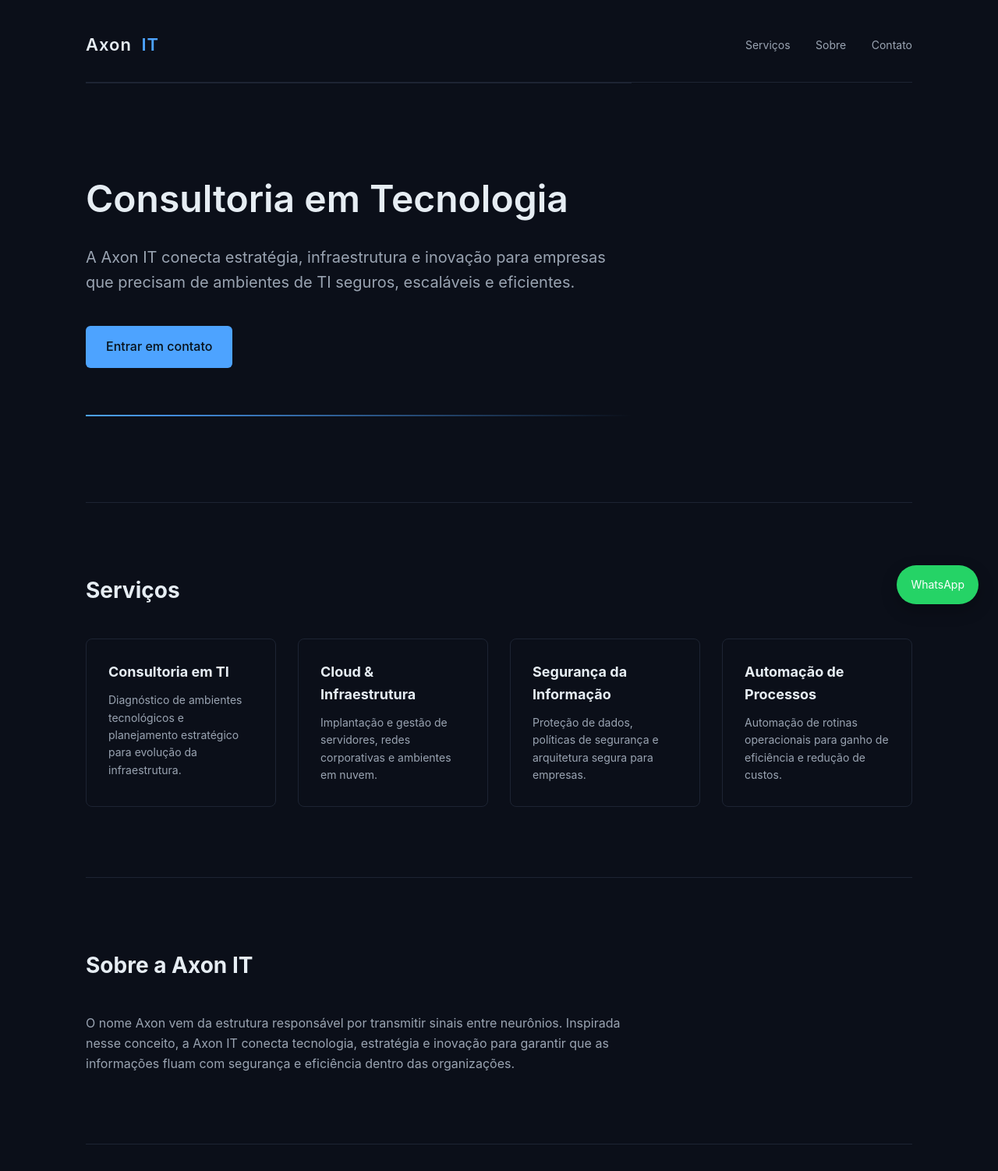
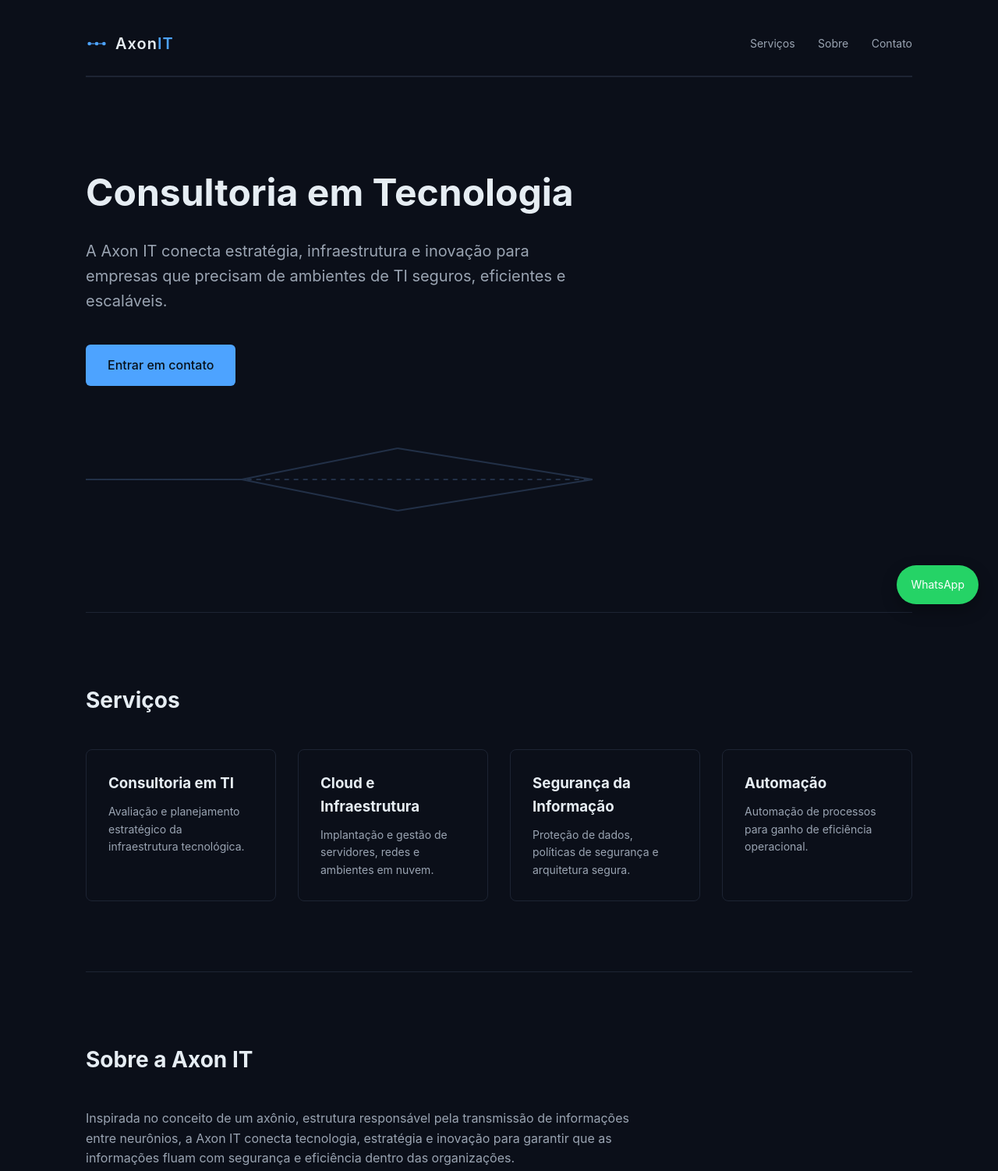
Before and after one commit to Ordn/axonit-site, a plain HTML site: page index.html in a window 1280 px wide. Shown: the top 1502 px of the page at 78% size. Drawn offline with Linux system fonts and the light colour scheme.

Commit message:
Update index.html

```diff
--- a/index.html
+++ b/index.html
@@ -4,11 +4,22 @@
 <head>
 
 <meta charset="UTF-8">
-<meta name="viewport" content="width=device-width, initial-scale=1">
+<meta name="viewport" content="width=device-width, initial-scale=1.0">
 
 <title>Axon IT | Consultoria em Tecnologia</title>
 
-<meta name="description" content="Consultoria em infraestrutura, cloud, segurança da informação e automação de processos.">
+<meta name="description" content="Axon IT - Consultoria em infraestrutura, cloud, segurança da informação e automação de processos para empresas.">
+<meta name="keywords" content="consultoria TI, infraestrutura, cloud, segurança da informação, automação">
+<meta name="author" content="Axon IT">
+
+<!-- Google Analytics (adicione seu ID) -->
+<script async src="https://www.googletagmanager.com/gtag/js?id=GA_MEASUREMENT_ID"></script>
+<script>
+window.dataLayer = window.dataLayer || [];
+function gtag(){dataLayer.push(arguments);}
+gtag('js', new Date());
+gtag('config', 'GA_MEASUREMENT_ID');
+</script>
 
 <style>
 
@@ -31,51 +42,58 @@ margin:auto;
 padding:40px 20px;
 }
 
+/* HEADER */
+
 header{
 display:flex;
 justify-content:space-between;
 align-items:center;
-padding-bottom:30px;
 border-bottom:1px solid #1d2433;
+padding-bottom:25px;
 }
 
 .logo{
-font-size:22px;
+display:flex;
+align-items:center;
+font-size:20px;
 font-weight:600;
 letter-spacing:1px;
 }
 
+.logo svg{
+margin-right:10px;
+}
+
 .logo span{
 color:#4da3ff;
-margin-left:6px;
 }
 
 nav a{
+margin-left:25px;
 text-decoration:none;
 color:#9aa4b2;
-margin-left:28px;
 font-size:14px;
-transition:0.2s;
 }
 
 nav a:hover{
-color:#ffffff;
+color:white;
 }
+
+/* HERO */
 
 .hero{
 padding:110px 0;
-max-width:700px;
 }
 
 .hero h1{
 font-size:48px;
-font-weight:600;
 margin-bottom:20px;
 }
 
 .hero p{
+font-size:20px;
 color:#9aa4b2;
-font-size:20px;
+max-width:650px;
 margin-bottom:40px;
 }
 
@@ -83,24 +101,44 @@ margin-bottom:40px;
 display:inline-block;
 background:#4da3ff;
 color:#071019;
-padding:14px 26px;
+padding:14px 28px;
 border-radius:6px;
 text-decoration:none;
 font-weight:500;
 }
 
-.signal{
+/* NEURAL ANIMATION */
+
+.neural{
 margin-top:60px;
-height:2px;
-background:linear-gradient(90deg,transparent,#4da3ff,transparent);
-background-size:200%;
-animation:signalMove 4s linear infinite;
+height:120px;
 }
 
-@keyframes signalMove{
-0%{background-position:200%}
-100%{background-position:-200%}
+.neural line{
+stroke:#223047;
+stroke-width:2;
 }
+
+.signal{
+stroke:#4da3ff;
+stroke-width:3;
+stroke-dasharray:6;
+animation:flow 3s linear infinite;
+}
+
+@keyframes flow{
+
+from{
+stroke-dashoffset:0;
+}
+
+to{
+stroke-dashoffset:-40;
+}
+
+}
+
+/* SECTIONS */
 
 section{
 padding:90px 0;
@@ -131,21 +169,24 @@ border-color:#4da3ff;
 
 .card h3{
 margin-bottom:10px;
-font-size:18px;
 }
 
 .card p{
+color:#9aa4b2;
 font-size:14px;
-color:#9aa4b2;
 }
+
+/* ABOUT */
 
 .about p{
 max-width:700px;
 color:#9aa4b2;
 }
 
+/* CONTACT */
+
 .contact-item{
-margin-bottom:14px;
+margin-bottom:15px;
 }
 
 .contact a{
@@ -153,16 +194,18 @@ color:#4da3ff;
 text-decoration:none;
 }
 
+/* FOOTER */
+
 footer{
-margin-top:60px;
 border-top:1px solid #1d2433;
 padding:30px 0;
+margin-top:50px;
+text-align:center;
 font-size:13px;
-text-align:center;
 color:#6e7681;
 }
 
-/* WhatsApp button */
+/* WHATSAPP */
 
 .whatsapp{
 position:fixed;
@@ -174,13 +217,12 @@ padding:14px 18px;
 border-radius:50px;
 text-decoration:none;
 font-size:14px;
-box-shadow:0 8px 20px rgba(0,0,0,0.25);
+box-shadow:0 8px 20px rgba(0,0,0,0.3);
 }
 
 </style>
 
 </head>
-
 
 <body>
 
@@ -189,13 +231,26 @@ box-shadow:0 8px 20px rgba(0,0,0,0.25);
 <header>
 
 <div class="logo">
+
+<!-- SVG LOGO -->
+<svg width="28" height="28" viewBox="0 0 24 24">
+<circle cx="4" cy="12" r="2" fill="#4da3ff"/>
+<circle cx="12" cy="12" r="2" fill="#4da3ff"/>
+<circle cx="20" cy="12" r="2" fill="#4da3ff"/>
+<line x1="6" y1="12" x2="10" y2="12" stroke="#4da3ff"/>
+<line x1="14" y1="12" x2="18" y2="12" stroke="#4da3ff"/>
+</svg>
+
 Axon <span>IT</span>
+
 </div>
 
 <nav>
+
 <a href="#servicos">Serviços</a>
 <a href="#sobre">Sobre</a>
 <a href="#contato">Contato</a>
+
 </nav>
 
 </header>
@@ -206,14 +261,27 @@ Axon <span>IT</span>
 <h1>Consultoria em Tecnologia</h1>
 
 <p>
-A Axon IT conecta estratégia, infraestrutura e inovação para
-empresas que precisam de ambientes de TI seguros,
-escaláveis e eficientes.
+A Axon IT conecta estratégia, infraestrutura e inovação para empresas
+que precisam de ambientes de TI seguros, eficientes e escaláveis.
 </p>
 
 <a class="btn" href="#contato">Entrar em contato</a>
 
-<div class="signal"></div>
+<div class="neural">
+
+<svg width="100%" height="120">
+
+<line x1="0" y1="60" x2="200" y2="60"></line>
+<line x1="200" y1="60" x2="400" y2="20"></line>
+<line x1="200" y1="60" x2="400" y2="100"></line>
+<line x1="400" y1="20" x2="650" y2="60"></line>
+<line x1="400" y1="100" x2="650" y2="60"></line>
+
+<line class="signal" x1="0" y1="60" x2="650" y2="60"></line>
+
+</svg>
+
+</div>
 
 </section>
 
@@ -227,32 +295,28 @@ escaláveis e eficientes.
 <div class="card">
 <h3>Consultoria em TI</h3>
 <p>
-Diagnóstico de ambientes tecnológicos e planejamento
-estratégico para evolução da infraestrutura.
+Avaliação e planejamento estratégico da infraestrutura tecnológica.
 </p>
 </div>
 
 <div class="card">
-<h3>Cloud & Infraestrutura</h3>
+<h3>Cloud e Infraestrutura</h3>
 <p>
-Implantação e gestão de servidores, redes corporativas
-e ambientes em nuvem.
+Implantação e gestão de servidores, redes e ambientes em nuvem.
 </p>
 </div>
 
 <div class="card">
 <h3>Segurança da Informação</h3>
 <p>
-Proteção de dados, políticas de segurança
-e arquitetura segura para empresas.
+Proteção de dados, políticas de segurança e arquitetura segura.
 </p>
 </div>
 
 <div class="card">
-<h3>Automação de Processos</h3>
+<h3>Automação</h3>
 <p>
-Automação de rotinas operacionais para ganho
-de eficiência e redução de custos.
+Automação de processos para ganho de eficiência operacional.
 </p>
 </div>
 
@@ -266,25 +330,22 @@ de eficiência e redução de custos.
 <h2>Sobre a Axon IT</h2>
 
 <p>
-O nome Axon vem da estrutura responsável por transmitir sinais
-entre neurônios. Inspirada nesse conceito, a Axon IT conecta
-tecnologia, estratégia e inovação para garantir que as
-informações fluam com segurança e eficiência dentro das
-organizações.
+Inspirada no conceito de um axônio, estrutura responsável pela
+transmissão de informações entre neurônios, a Axon IT conecta
+tecnologia, estratégia e inovação para garantir que as informações
+fluam com segurança e eficiência dentro das organizações.
 </p>
 
 </section>
 
 
-<section class="contact" id="contato">
+<section id="contato">
 
 <h2>Contato</h2>
 
 <div class="contact-item">
 Email:
-<a href="mailto:leandro@axonit.com.br">
-leandro@axonit.com.br
-</a>
+<a href="mailto:leandro@axonit.com.br">leandro@axonit.com.br</a>
 </div>
 
 <div class="contact-item">
@@ -302,11 +363,12 @@ linkedin.com/in/leandroflima
 
 
 <footer>
+
 © 2026 Axon IT. Todos os direitos reservados.
+
 </footer>
 
 </div>
-
 
 <a class="whatsapp" href="https://wa.me/5511980264021" target="_blank">
 WhatsApp
```
